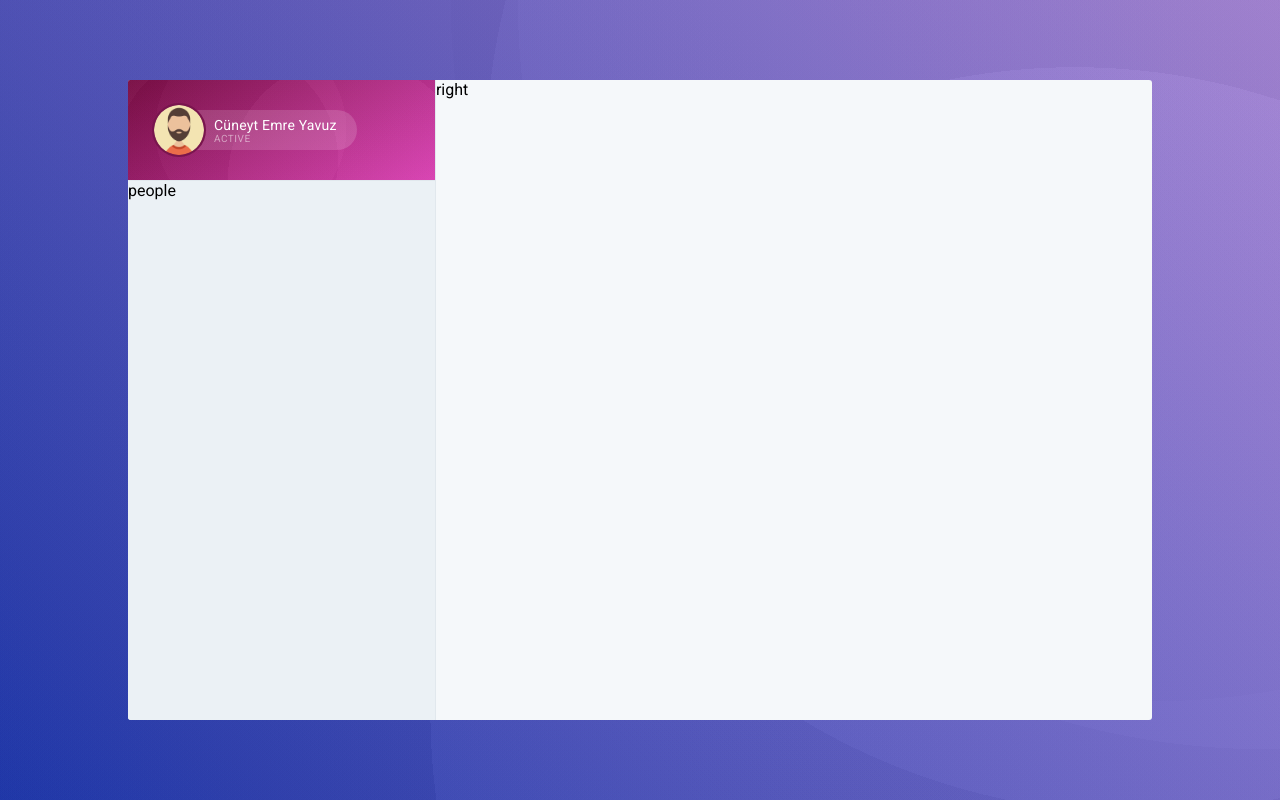
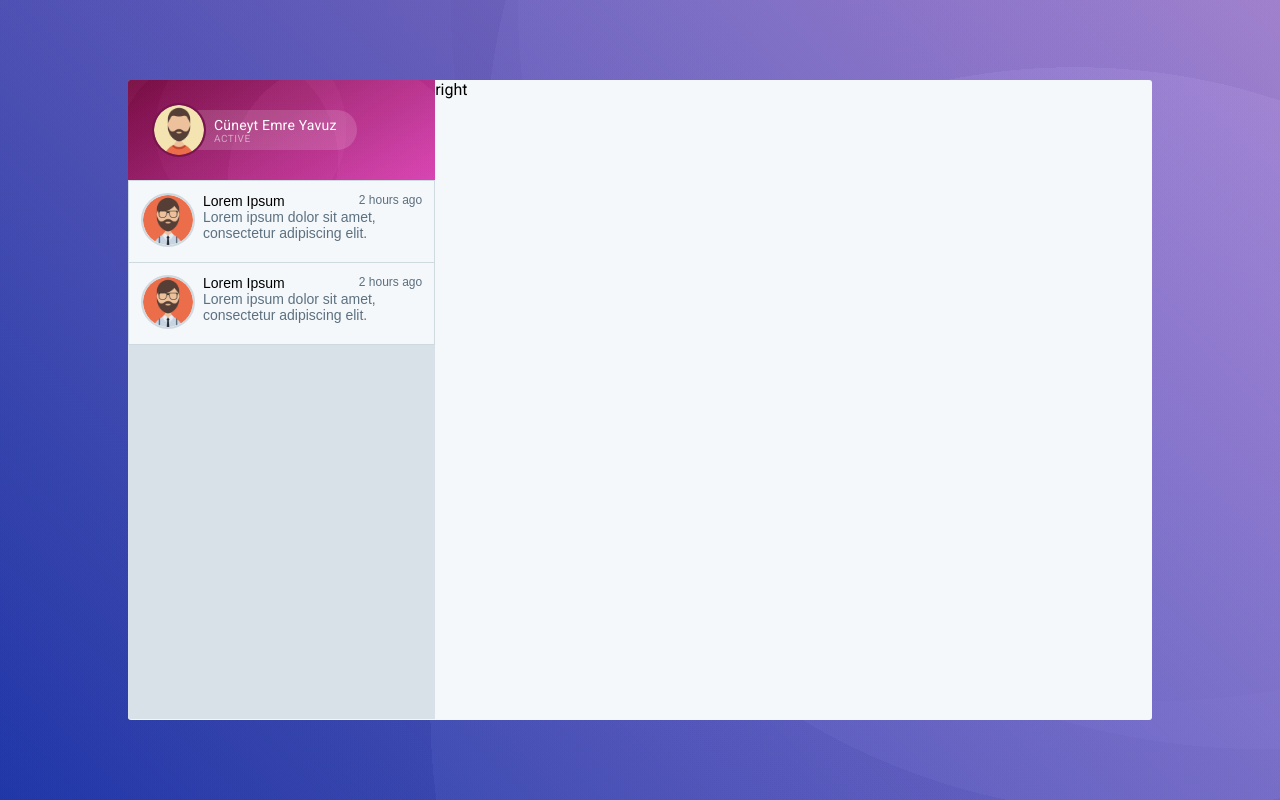
Before and after one commit to Eusbolh/messenger-app, a React (Create React App) app: page / in a window 1280 px wide. Built offline with nearby package versions, Linux system fonts and the light colour scheme.

Commit message:
Chats component is added.

```diff
--- a/src/common/constants.scss
+++ b/src/common/constants.scss
@@ -1,2 +1,2 @@
-$border-color: $light-gray3;
+$border-color: $light-gray1;
 $text-color: $dark-gray5;
--- /dev/null
+++ b/src/common/helpers.js
@@ -0,0 +1,6 @@
+export const appendClasses = (baseClass, classesToAppend) => { // eslint-disable-line
+  if (classesToAppend) {
+    return [baseClass, classesToAppend].join(' ');
+  }
+  return baseClass;
+};
--- /dev/null
+++ b/src/components/button/Button.component.js
@@ -0,0 +1,32 @@
+import React, { Component } from 'react';
+import PropTypes from 'prop-types';
+import { appendClasses } from 'common/helpers';
+
+class Button extends Component {
+  render() {
+    const { ...props } = this.props;
+    return (
+      <button
+        className={appendClasses('c-button-component', props.classes)}
+        onClick={props.onClick}
+        type="button"
+      >
+        {props.children}
+      </button>
+    );
+  }
+}
+
+Button.propTypes = {
+  children: PropTypes.node,
+  classes: PropTypes.string,
+  onClick: PropTypes.func,
+};
+
+Button.defaultProps = {
+  children: null,
+  classes: null,
+  onClick: null,
+};
+
+export default Button;
--- /dev/null
+++ b/src/components/button/button.scss
@@ -0,0 +1,9 @@
+.c-button-component {
+  border: none;
+  cursor: pointer;
+  font-size: 14px;
+  margin: 0;
+  padding: 0;
+  text-decoration: none;
+  width: 100%;
+}
--- /dev/null
+++ b/src/components/chats/Chats.component.js
@@ -0,0 +1,60 @@
+import React, { Component } from 'react';
+import PropTypes from 'prop-types';
+import UserAvatar from 'common/assets/user_avatar_2.png';
+import Button from 'components/button/Button.component';
+
+const chats = [
+  {
+    id: 'asdsadasdsadsad',
+    contactName: 'Lorem Ipsum',
+    lastMessageContent: 'Lorem ipsum dolor sit amet, consectetur adipiscing elit.',
+    lastMessageDate: '2 hours ago',
+  }, {
+    id: 'qweqewqeqe',
+    contactName: 'Lorem Ipsum',
+    lastMessageContent: 'Lorem ipsum dolor sit amet, consectetur adipiscing elit.',
+    lastMessageDate: '2 hours ago',
+  },
+];
+
+class Chats extends Component {
+  renderChat = chat => (
+    <Button
+      classes="c-chats-chat"
+      key={chat.id}
+    >
+      <div className="c-chats-chat-contact-avatar-container">
+        <img
+          alt="contact-avatar"
+          className="c-chats-chat-contact-avatar"
+          src={UserAvatar}
+        />
+      </div>
+      <div className="c-chats-chat-content">
+        <div className="c-chats-chat-info">
+          <div className="c-chats-chat-contact-name">{chat.contactName}</div>
+          <div className="c-chats-chat-last-message-date">{chat.lastMessageDate}</div>
+        </div>
+        <div className="c-chats-chat-last-message">{chat.lastMessageContent}</div>
+      </div>
+    </Button>
+  )
+
+  render() {
+    return (
+      <div className="c-chats-component">
+        <div className="c-chats-list">
+          {chats.map(chat => this.renderChat(chat))}
+        </div>
+      </div>
+    );
+  }
+}
+
+Chats.propTypes = {
+};
+
+Chats.defaultProps = {
+};
+
+export default Chats;
--- /dev/null
+++ b/src/components/chats/chats.scss
@@ -0,0 +1,58 @@
+.c-chats-component {
+
+  .c-chats-list {
+
+    .c-chats-chat {
+      background-color: $light-gray5;
+      border: 1px solid $border-color;
+      display: flex;
+      padding: 12px;
+
+      .c-chats-chat-contact-avatar-container {
+        margin-right: 8px;
+
+        .c-chats-chat-contact-avatar {
+          border: 2px solid $light-gray1;
+          border-radius: 50%;
+          height: 50px;
+          width: 50px;
+        }
+      }
+
+      .c-chats-chat-content {
+        display: flex;
+        flex-direction: column;
+        width: -webkit-fill-available;
+        width: -moz-available;
+
+        .c-chats-chat-info {
+          display: flex;
+
+          .c-chats-chat-contact-name {
+            font-weight: 500;
+          }
+
+          .c-chats-chat-last-message-date {
+            color: $gray1;
+            font-size: 12px;
+            margin-left: auto;
+          }
+        }
+
+        .c-chats-chat-last-message {
+          color: $gray1;
+          font-size: 14px;
+          text-align: left;
+        }
+      }
+    }
+
+    .c-chats-chat:not(:last-child) {
+      border-bottom: none;
+    }
+
+    .c-chats-chat:hover {
+      background-color: $light-gray4;
+    }
+  }
+}
--- a/src/components/components.scss
+++ b/src/components/components.scss
@@ -1 +1,3 @@
+@import 'button/button.scss';
+@import 'chats/chats.scss';
 @import 'utilityBar/utilitybar.scss';
--- a/src/index.scss
+++ b/src/index.scss
@@ -30,3 +30,7 @@ body {
   color: #182026;
   text-decoration: none;
 }
+
+:focus {
+  outline: none;
+}
--- a/src/modules/messenger/Messenger.component.js
+++ b/src/modules/messenger/Messenger.component.js
@@ -1,6 +1,7 @@
 import React, { Component } from 'react';
 import PropTypes from 'prop-types';
 import UtilityBar from 'components/utilityBar/UtilityBar.component';
+import Chats from 'components/chats/Chats.component';
 
 class Messenger extends Component {
   render() {
@@ -11,7 +12,9 @@ class Messenger extends Component {
             <div className="c-messenger-utility-bar">
               <UtilityBar />
             </div>
-            <div className="c-messenger-people">people</div>
+            <div className="c-messenger-chats">
+              <Chats />
+            </div>
           </div>
           <div className="c-messenger-right">right</div>
         </div>
--- a/src/modules/messenger/messenger.scss
+++ b/src/modules/messenger/messenger.scss
@@ -14,19 +14,17 @@
     width: 80%;
 
     .c-messenger-left {
-      border-right: 1px solid $border-color;
       height: 100%;
       width: 30%;
 
       .c-messenger-utility-bar {
         background-color: $light-gray3;
-        border-bottom: 1px solid $border-color;
         border-radius: var(--border-radius) 0 0 0;
         height: var(--utility-bar-height);
       }
 
-      .c-messenger-people {
-        background-color: $light-gray4;
+      .c-messenger-chats {
+        background-color: $light-gray2;
         border-radius: 0 0 0 var(--border-radius);
         height: calc(100% - var(--utility-bar-height) - 1px); // 1px for border
       }
```
Also changed, not shown: src/common/assets/user_avatar_2.png (added), src/modules/messenger/Messenger.actions.js (added), src/modules/messenger/Messenger.reducer.js (added).
